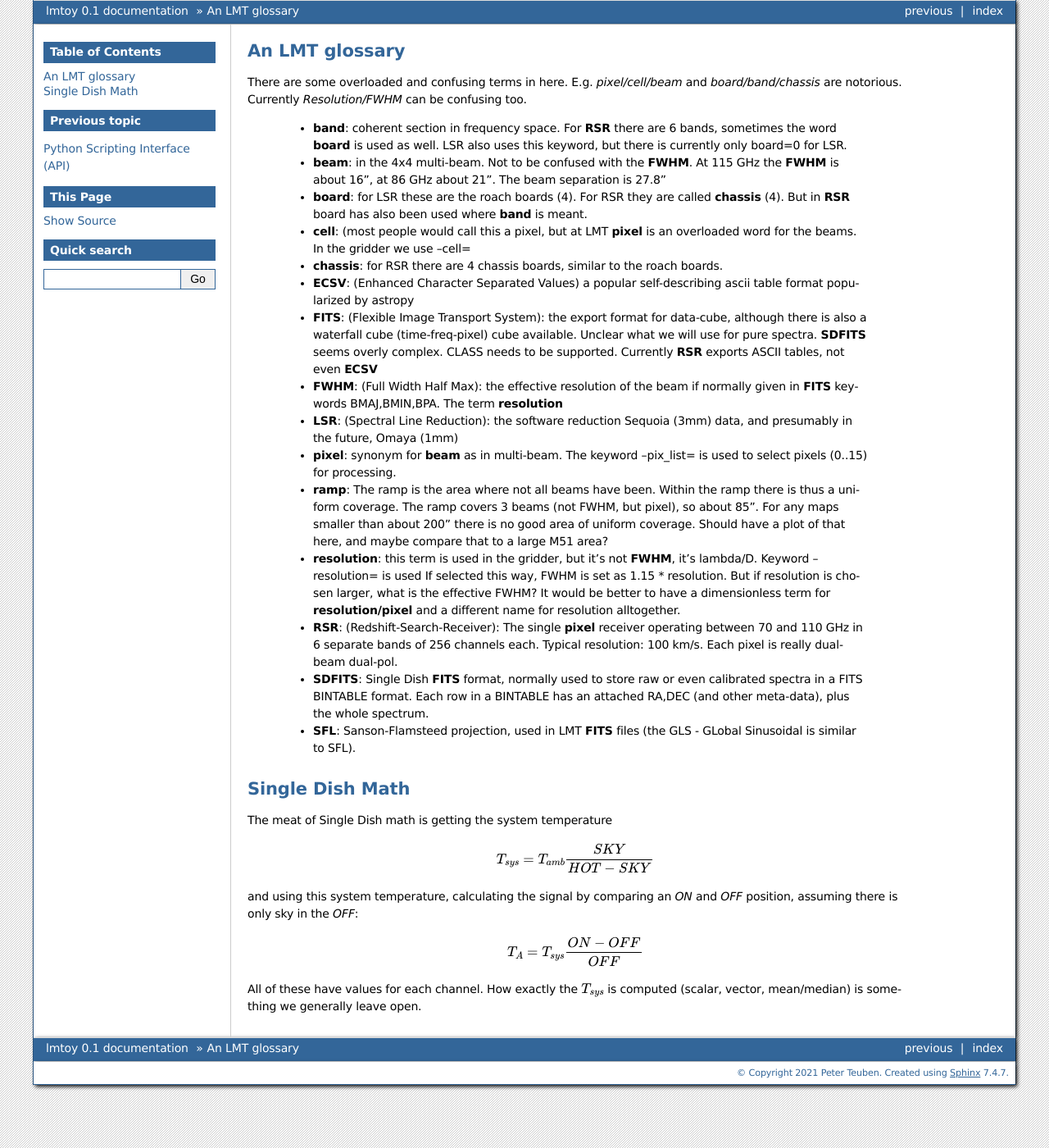
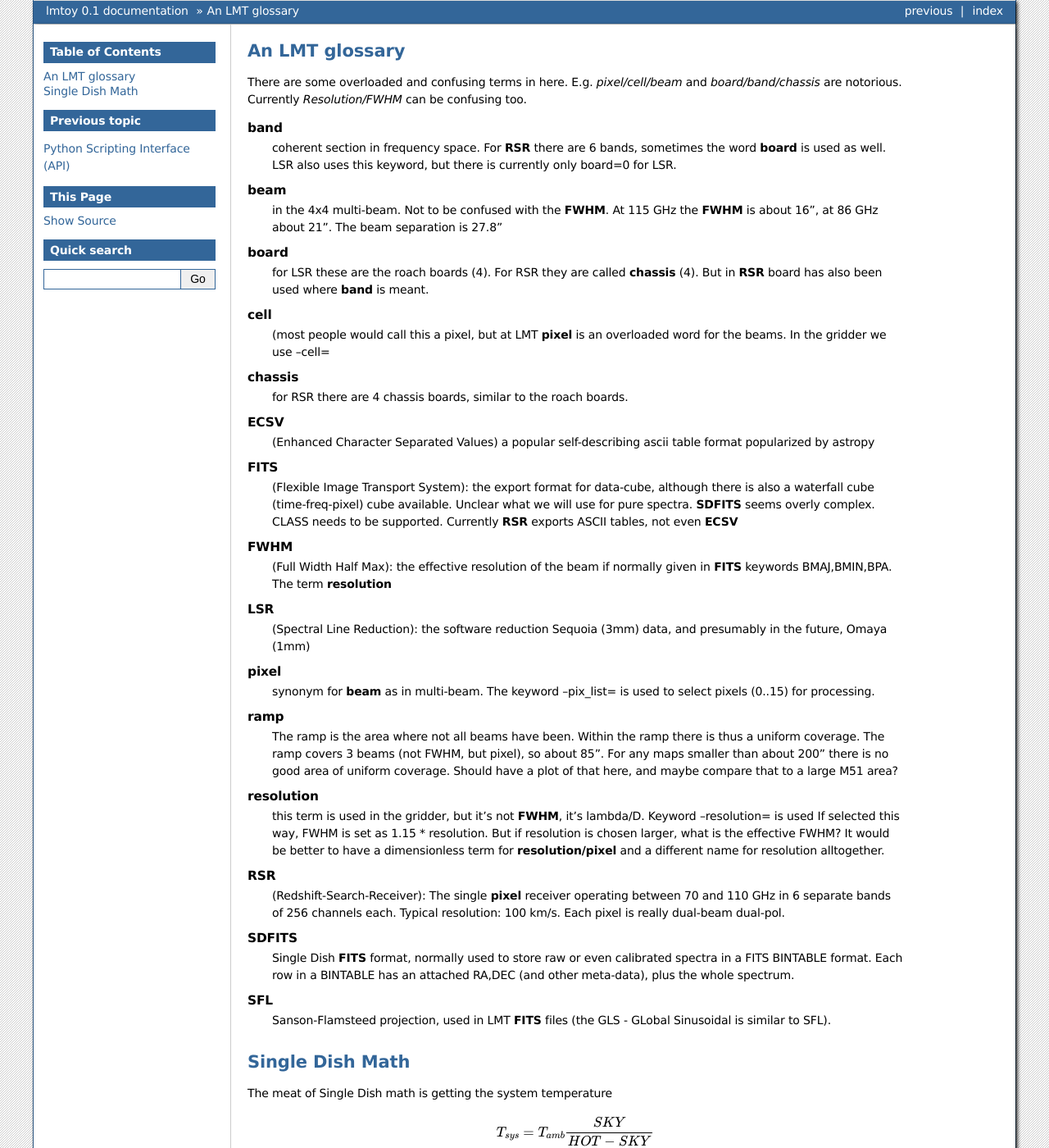
Before and after one commit to astroumd/lmtoy, a Sphinx documentation site: the page built from docs/source/glossary.rst, in a window 1280 px wide and 1400 px high. Shown: the whole window at 82% size. Built offline with Sphinx 7.4.7, drawn with Linux system fonts in a browser that asks for light colours; part of the change alters nothing that is shown.

Commit message:
follow the standard

```diff
--- a/docs/source/glossary.rst
+++ b/docs/source/glossary.rst
@@ -5,51 +5,64 @@ There are some overloaded and confusing terms in here.
 E.g. *pixel/cell/beam* and *board/band/chassis* are notorious. Currently
 *Resolution/FWHM* can be confusing too.
 
+.. glossary::
 
-    * **band**: coherent section in frequency space. For **RSR** there
+    band
+      coherent section in frequency space. For **RSR** there
       are 6 bands, sometimes the word **board** is used as well.  LSR
       also uses this keyword, but there is currently only board=0 for
       LSR.
 
-    * **beam**: in the 4x4 multi-beam. Not to be confused with the
+    beam
+      in the 4x4 multi-beam. Not to be confused with the
       **FWHM**.  At 115 GHz the **FWHM** is about 16", at 86 GHz about
       21".  The beam separation is 27.8"
 
-    * **board**: for LSR these are the roach boards (4). For RSR they
+    board
+      for LSR these are the roach boards (4). For RSR they
       are called **chassis** (4). But in **RSR** board has also been
       used where **band** is meant.
 
-    * **cell**: (most people would call this a pixel, but at LMT
+    cell
+      (most people would call this a pixel, but at LMT
       **pixel** is an overloaded word for the beams. In the gridder we
       use --cell=
 
-    * **chassis**:  for RSR there are 4 chassis boards, similar to the roach boards.
+    chassis
+      for RSR there are 4 chassis boards, similar to the roach boards.
 
-    * **ECSV**: (Enhanced Character Separated Values) a popular self-describing ascii table format popularized by astropy
+    ECSV
+      (Enhanced Character Separated Values) a popular self-describing ascii table format popularized by astropy
 
-    * **FITS**: (Flexible Image Transport System): the export format
+    FITS
+      (Flexible Image Transport System): the export format
       for data-cube, although there is also a waterfall cube
       (time-freq-pixel) cube available.  Unclear what we will use for
       pure spectra.  **SDFITS** seems overly complex. CLASS needs to
       be supported. Currently **RSR** exports ASCII tables, not even
       **ECSV**
 
-    * **FWHM**: (Full Width Half Max): the effective resolution of the
+    FWHM
+      (Full Width Half Max): the effective resolution of the
       beam if normally given in **FITS** keywords BMAJ,BMIN,BPA.  The
       term **resolution**
 
-    * **LSR**: (Spectral Line Reduction):  the software reduction Sequoia (3mm) data, and presumably in the future, Omaya (1mm)
+    LSR
+      (Spectral Line Reduction):  the software reduction Sequoia (3mm) data, and presumably in the future, Omaya (1mm)
 
-    * **pixel**: synonym for **beam** as in multi-beam. The keyword --pix_list= is used to select pixels (0..15) for processing.
+    pixel
+      synonym for **beam** as in multi-beam. The keyword --pix_list= is used to select pixels (0..15) for processing.
 
-    * **ramp**: The ramp is the area where not all beams have
+    ramp
+      The ramp is the area where not all beams have
       been. Within the ramp there is thus a uniform coverage.  The
       ramp covers 3 beams (not FWHM, but pixel), so about 85".  For
       any maps smaller than about 200" there is no good area of
       uniform coverage. Should have a plot of that here, and maybe
       compare that to a large M51 area?
 
-    * **resolution**: this term is used in the gridder, but it's not
+    resolution
+      this term is used in the gridder, but it's not
       **FWHM**, it's lambda/D.  Keyword --resolution= is used If
       selected this way, FWHM is set as 1.15 * resolution. But if
       resolution is chosen larger, what is the effective FWHM?  It
@@ -57,17 +70,20 @@ E.g. *pixel/cell/beam* and *board/band/chassis* are notorious. Currently
       **resolution/pixel** and a different name for resolution
       alltogether.
 
-    * **RSR**: (Redshift-Search-Receiver): The single **pixel**
+    RSR
+      (Redshift-Search-Receiver): The single **pixel**
       receiver operating between 70 and 110 GHz in 6 separate bands of
       256 channels each.  Typical resolution: 100 km/s.  Each pixel is
       really dual-beam dual-pol.
 
-    * **SDFITS**: Single Dish **FITS** format, normally used to store
+    SDFITS
+      Single Dish **FITS** format, normally used to store
       raw or even calibrated spectra in a FITS BINTABLE format.  Each
       row in a BINTABLE has an attached RA,DEC (and other meta-data),
       plus the whole spectrum.
 
-    * **SFL**: Sanson-Flamsteed projection, used in LMT **FITS** files (the GLS - GLobal Sinusoidal is similar to SFL).
+    SFL
+      Sanson-Flamsteed projection, used in LMT **FITS** files (the GLS - GLobal Sinusoidal is similar to SFL).
 
 
 
```
